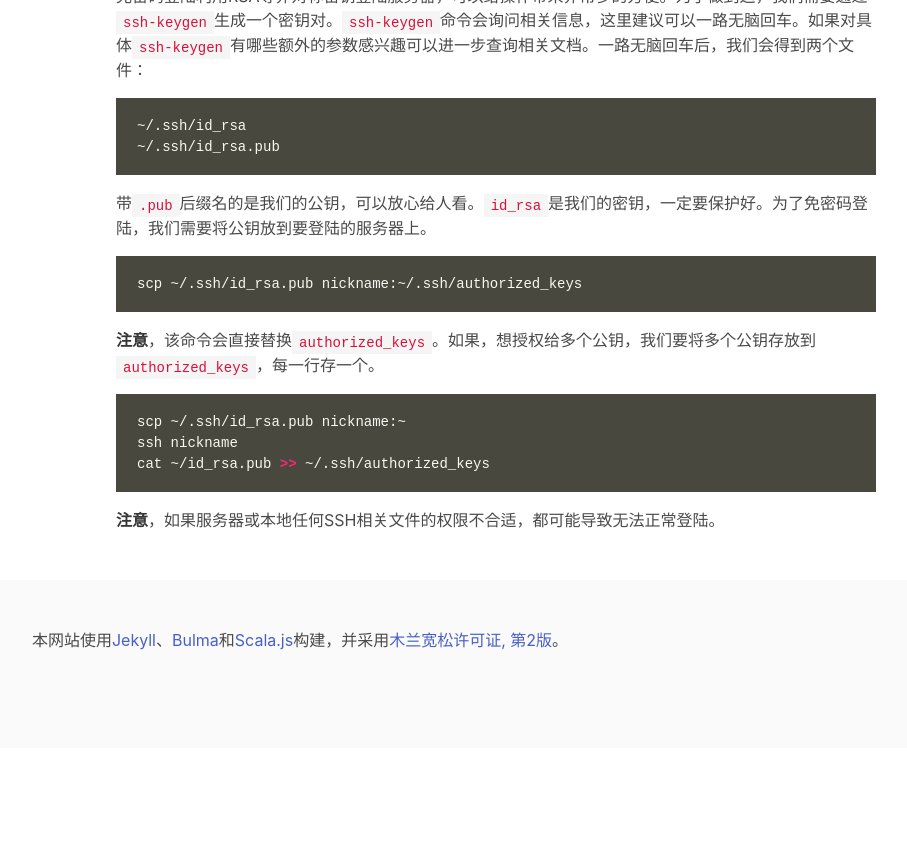
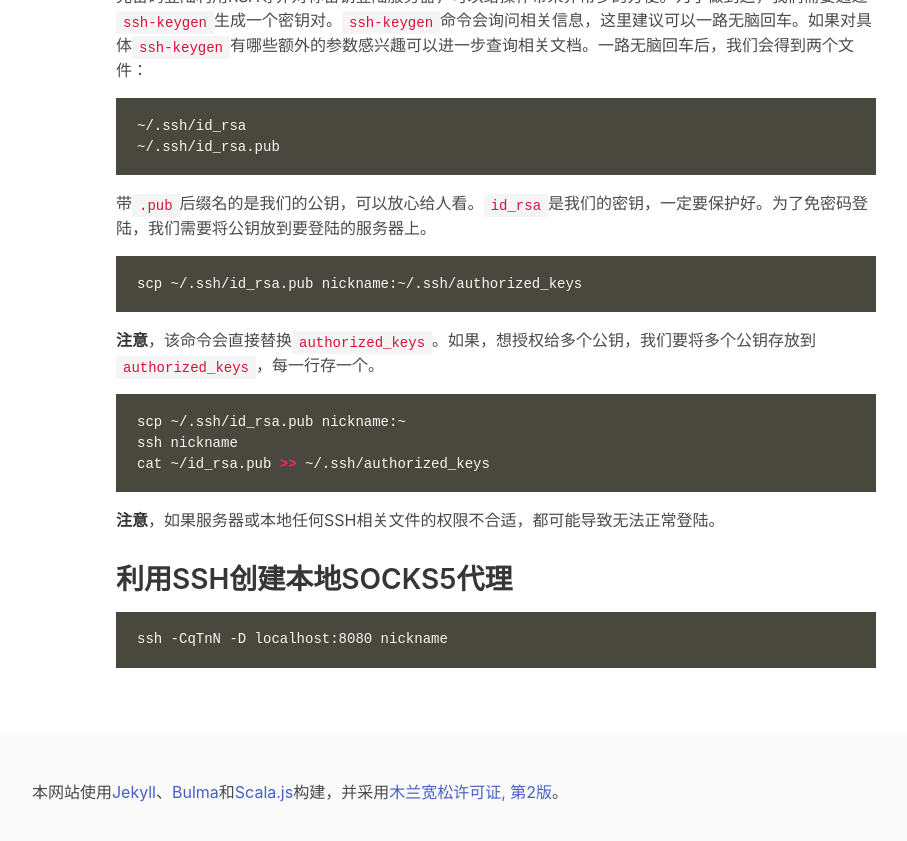
Before and after one commit to haslaboratory/haslaboratory.github.io, a Jekyll site: the page built from _docs/tools/ssh.md, in a window 1280 px wide and 900 px high, scrolled down 1263 px. Shown: the top 841 px of the window, without its empty margins (340-1247 px from the left). Built offline with Jekyll 4.4.1, drawn with Linux system fonts in a browser that asks for light colours; nearby versions of some CDN libraries; library files that are not in the unit come from our copies; before the commit the page ends 2011 px from its top, so only the background shows below that.

Commit message:
docs: add ssh proxy

````diff
--- a/_docs/tools/ssh.md
+++ b/_docs/tools/ssh.md
@@ -66,3 +66,9 @@ cat ~/id_rsa.pub >> ~/.ssh/authorized_keys
 ```
 
 **注意**，如果服务器或本地任何SSH相关文件的权限不合适，都可能导致无法正常登陆。
+
+## 利用SSH创建本地SOCKS5代理
+
+```
+ssh -CqTnN -D localhost:8080 nickname
+```
````
